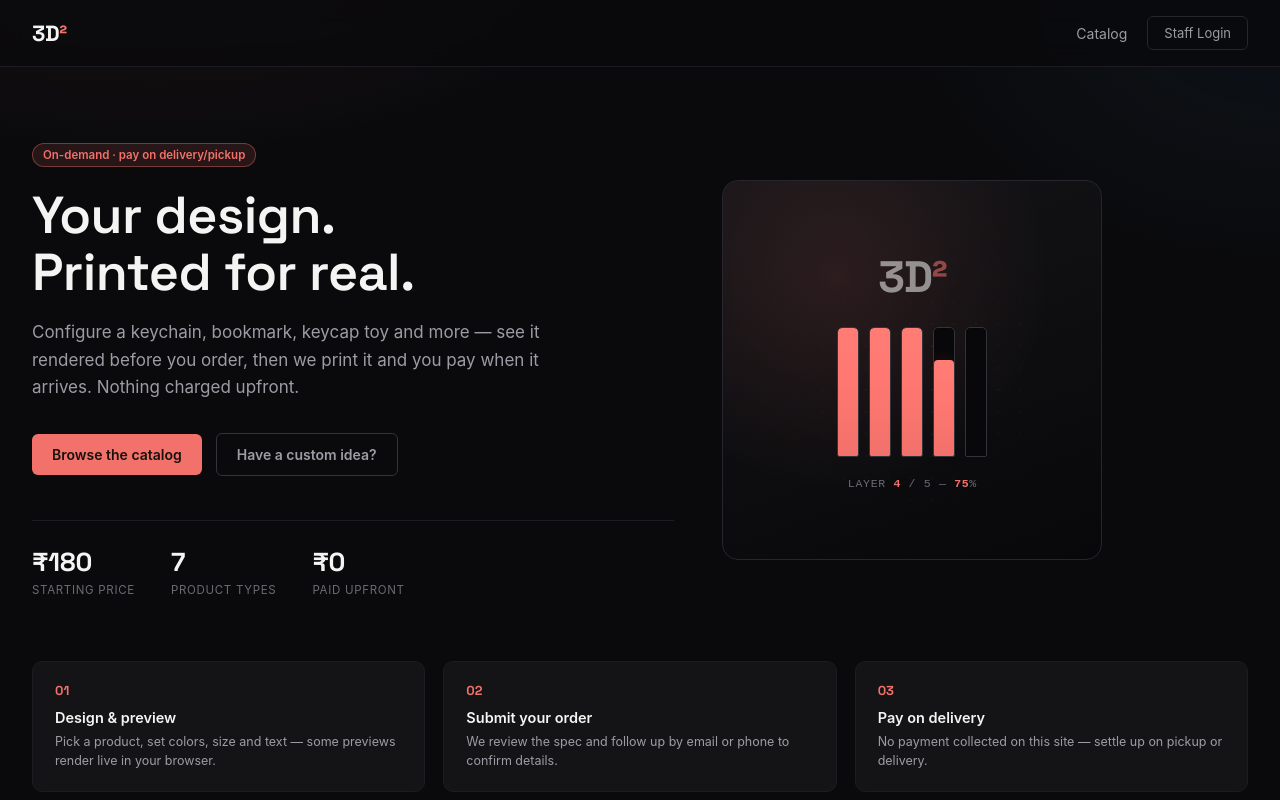
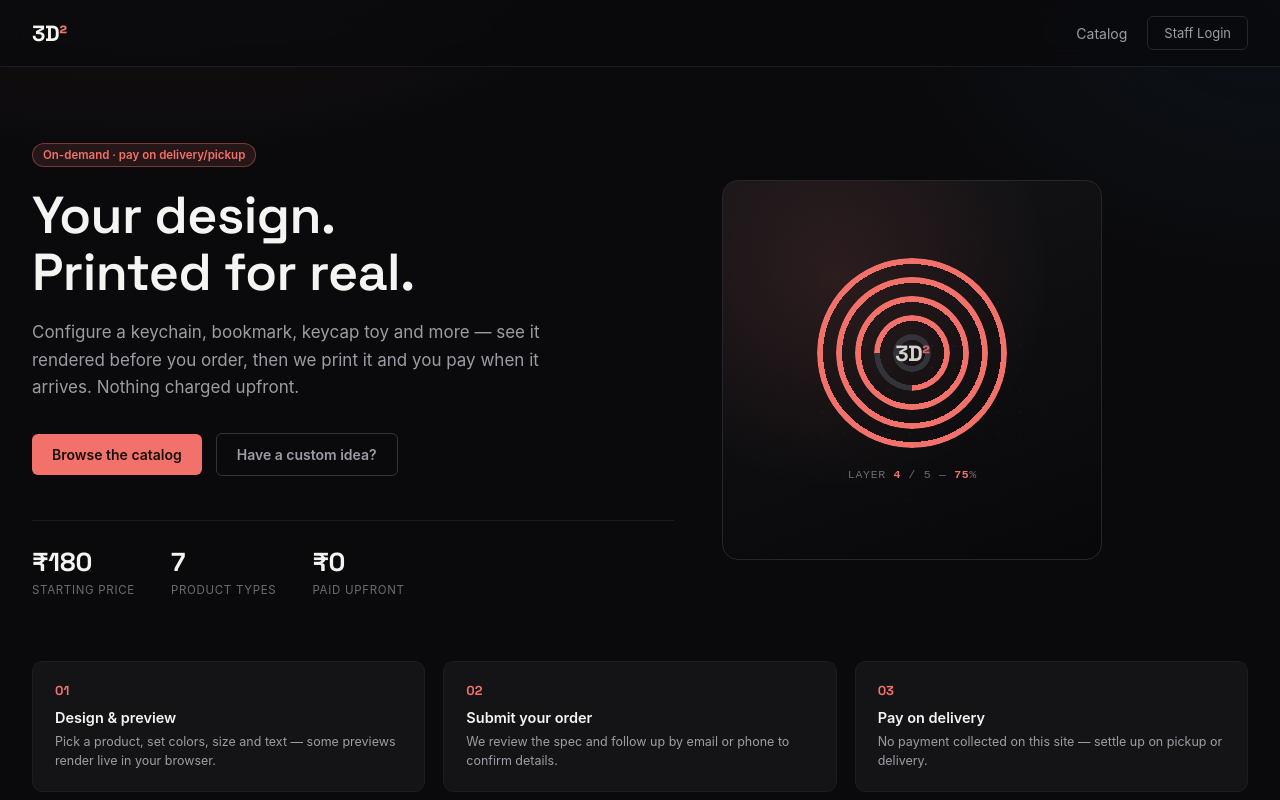
Before and after one commit to Devansh-awat/3dsquared, a website: page index.html in a window 1280 px wide. Shown: the top 800 px of the page. Drawn offline with nearby package versions, Linux system fonts and the light colour scheme.

Commit message:
Rework hero animation into concentric rings, not vertical bars
Layer progress is now shown as horizontal circular layers (concentric
rings sweeping in one at a time) instead of vertical bars, and the
overall shape is a circle rather than a pyramid stack.

Co-Authored-By: Claude Sonnet 5 <noreply@anthropic.com>

```diff
--- a/index.html
+++ b/index.html
@@ -59,13 +59,11 @@
       </div>
       <div class="hero-visual fade-up">
         <div class="print-stack">
-          <div class="hero-visual-mark">3D<span>²</span></div>
-          <div class="print-bars">
+          <div class="print-rings">
             <sc-for list="{{ heroBars }}" as="bar" hint-placeholder-count="5">
-              <div class="print-bar">
-                <div class="print-bar-fill" style="height: {{ bar.heightStyle }};"></div>
-              </div>
+              <div class="print-ring" style="width: {{ bar.size }}; height: {{ bar.size }}; background: {{ bar.ringBg }};"></div>
             </sc-for>
+            <div class="hero-visual-mark">3D<span>²</span></div>
           </div>
           <div class="print-readout">LAYER <b>{{ heroLayerLabel }}</b> / 5 — <b>{{ heroPctLabel }}</b>%</div>
         </div>
@@ -173,9 +171,12 @@ class Component extends DCLogic {
 
   renderVals() {
     const { heroLayer, heroPct } = this.state;
-    const heroBars = [0, 1, 2, 3, 4].map((i) => {
+    const ringSizes = [190, 152, 114, 76, 38];
+    const heroBars = ringSizes.map((size, i) => {
       const pct = i < heroLayer ? 100 : (i === heroLayer ? heroPct : 0);
-      return { heightStyle: pct + '%' };
+      const deg = (pct / 100) * 360;
+      const ringBg = `conic-gradient(from -90deg, var(--accent) ${deg}deg, var(--border-strong) ${deg}deg 360deg)`;
+      return { size: size + 'px', ringBg };
     });
     const heroLayerLabel = String(heroLayer + 1);
     const heroPctLabel = String(heroPct);
--- a/styles.css
+++ b/styles.css
@@ -291,22 +291,22 @@ a { color: inherit; }
   mask-image: radial-gradient(circle at center, black, transparent 75%);
 }
 .hero-visual-mark {
-  position: relative; font-family: var(--font-display); font-weight: 700;
-  font-size: 44px; letter-spacing: -0.03em; color: var(--text);
-  opacity: 0.55; user-select: none; text-align: center; margin-bottom: 22px;
+  position: relative; z-index: 2; font-family: var(--font-display); font-weight: 700;
+  font-size: 22px; letter-spacing: -0.03em; color: var(--text);
+  opacity: 0.85; user-select: none; text-align: center;
 }
 .hero-visual-mark span { color: var(--accent); }
 
 .print-stack { position: relative; display: flex; flex-direction: column; align-items: center; }
-.print-bars { display: flex; align-items: flex-end; gap: 10px; height: 130px; }
-.print-bar {
-  width: 22px; height: 100%; border-radius: 5px 5px 2px 2px; border: 1px solid var(--border-strong);
-  background: var(--bg-sunken); position: relative; overflow: hidden; display: flex; align-items: flex-end;
+.print-rings {
+  position: relative; width: 190px; height: 190px;
+  display: flex; align-items: center; justify-content: center;
 }
-.print-bar-fill {
-  width: 100%; border-radius: 4px 4px 1px 1px;
-  background: linear-gradient(180deg, var(--accent-hover), var(--accent));
-  box-shadow: 0 0 14px 0 var(--accent-soft);
+.print-ring {
+  position: absolute; top: 50%; left: 50%; transform: translate(-50%, -50%);
+  border-radius: 50%; z-index: 1;
+  -webkit-mask-image: radial-gradient(farthest-side, transparent calc(100% - 6px), #000 calc(100% - 6px));
+  mask-image: radial-gradient(farthest-side, transparent calc(100% - 6px), #000 calc(100% - 6px));
 }
 .print-readout {
   font-family: 'Courier New', monospace; font-size: 11.5px; color: var(--text-faint);
```
